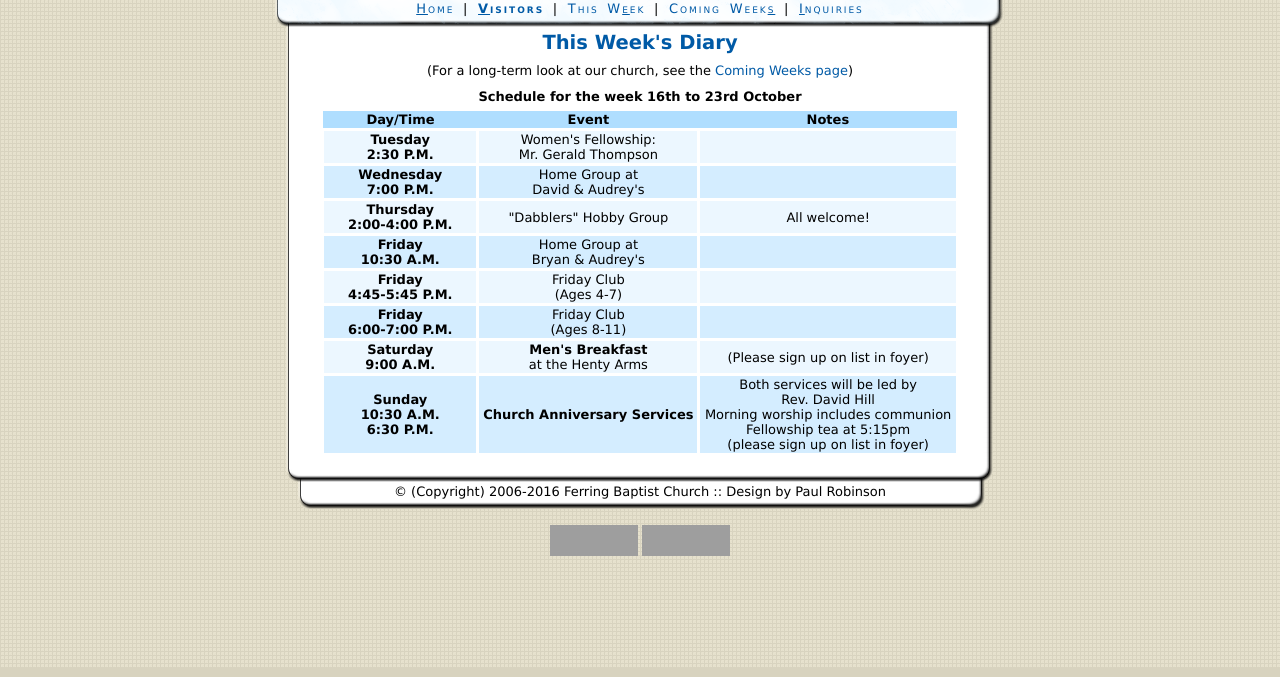
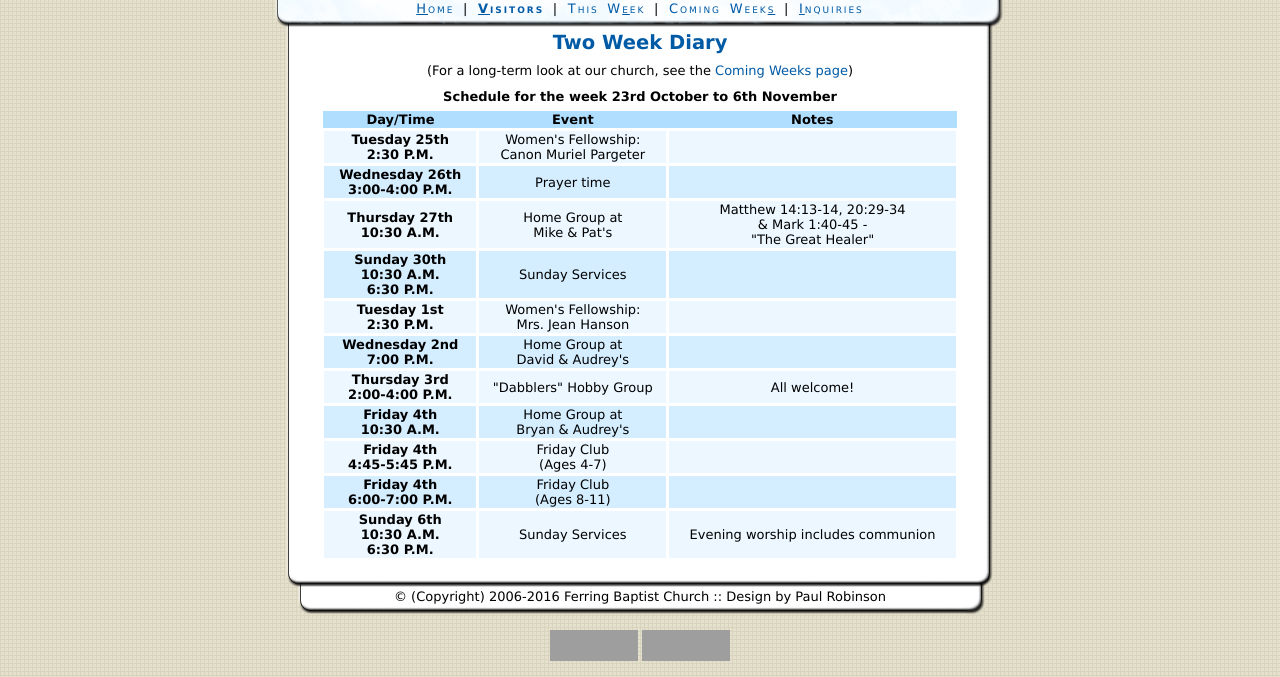
Before and after one commit to paulrr88/church, a PHP site: page /church/diary.php in a window 1280 px wide. Shown: the part 133-810 px from the top of the page. Run offline with PHP 8.4, Linux system fonts and the light colour scheme; grey boxes are pictures that could not be loaded.

Commit message:
Weekly update

```diff
--- a/diary.php
+++ b/diary.php
@@ -2,11 +2,11 @@
 
 <?php include("header.php"); ?>
 			<div id="content">
-				<h1>This Week's Diary</h1>
+				<h1>Two Week Diary</h1>
 
 				<p class="centre">(For a long-term look at our church, see the <a href="upcoming.php">Coming Weeks page</a>)</p>
 
-				<p class="centre"><strong>Schedule for the week 16th to 23rd October</strong></p>
+				<p class="centre"><strong>Schedule for the week 23rd October to 6th November</strong></p>
 
 				<table class="styled" summary="Schedule for events in the coming week(s)">
 					<thead>
@@ -18,47 +18,60 @@
 					</thead>
 					<tbody>
 						<tr class="odd">
-							<th scope="row">Tuesday<br />2:30 P.M.</th>
-							<td>Women's Fellowship:<br />Mr. Gerald Thompson</td>
+							<th scope="row">Tuesday 25th<br />2:30 P.M.</th>
+							<td>Women's Fellowship:<br />Canon Muriel Pargeter</td>
 							<td></td>
 						</tr>
 						<tr>
-							<th scope="row">Wednesday<br />7:00 P.M.</th>
+							<th scope="row">Wednesday 26th<br />3:00-4:00 P.M.</th>
+							<td>Prayer time</td>
+							<td></td>
+						</tr>
+						<tr class="odd">
+							<th scope="row">Thursday 27th<br /> 10:30 A.M.</th>
+							<td>Home Group at<br />Mike &amp; Pat's</td>
+							<td>Matthew 14:13-14, 20:29-34<br />
+								&amp; Mark 1:40-45 - <br />"The Great Healer"</td>
+						</tr>
+						<tr>
+							<th scope="row">Sunday 30th<br />10:30 A.M.<br />6:30 P.M.</th>
+							<td>Sunday Services</td>
+							<td></td>
+						</tr>
+						<tr class="odd">
+							<th scope="row">Tuesday 1st<br />2:30 P.M.</th>
+							<td>Women's Fellowship:<br />Mrs. Jean Hanson</td>
+							<td></td>
+						</tr>
+						<tr>
+							<th scope="row">Wednesday 2nd<br />7:00 P.M.</th>
 							<td>Home Group at<br />David &amp; Audrey's</td>
 							<td></td>
 						</tr>
 						<tr class="odd">
-							<th scope="row">Thursday<br />2:00-4:00 P.M.</th>
+							<th scope="row">Thursday 3rd<br />2:00-4:00 P.M.</th>
 							<td>"Dabblers" Hobby Group</td>
 							<td>All welcome!</td>
 						</tr>
 						<tr>
-							<th scope="row">Friday<br />10:30 A.M.</th>
+							<th scope="row">Friday 4th<br />10:30 A.M.</th>
 							<td>Home Group at<br />Bryan &amp; Audrey's</td>
 							<td></td>
 						</tr>
 						<tr class="odd">
-							<th scope="row">Friday<br />4:45-5:45 P.M.</th>
+							<th scope="row">Friday 4th<br />4:45-5:45 P.M.</th>
 							<td>Friday Club<br />(Ages 4-7)</td>
 							<td></td>
 						</tr>
 						<tr>
-							<th scope="row">Friday<br />6:00-7:00 P.M.</th>
+							<th scope="row">Friday 4th<br />6:00-7:00 P.M.</th>
 							<td>Friday Club<br />(Ages 8-11)</td>
 							<td></td>
 						</tr>
 						<tr class="odd">
-							<th scope="row">Saturday<br /> 9:00 A.M.</th>
-							<td><strong>Men's Breakfast</strong><br />at the Henty Arms</td>
-							<td>(Please sign up on list in foyer)</td>
-						</tr>
-						<tr>
-							<th scope="row">Sunday<br />10:30 A.M.<br />6:30 P.M.</th>
-							<td><strong>Church Anniversary Services</strong></td>
-							<td>Both services will be led by<br />
-								Rev. David Hill<br />
-								Morning worship includes communion<br />
-								Fellowship tea at 5:15pm<br />(please sign up on list in foyer)</td>
+							<th scope="row">Sunday 6th<br />10:30 A.M.<br />6:30 P.M.</th>
+							<td>Sunday Services</td>
+							<td>Evening worship includes communion</td>
 						</tr>
 					</tbody>
 				</table>
```
Also changed, not shown: images/newssheetfront.jpg, 2 other files.
